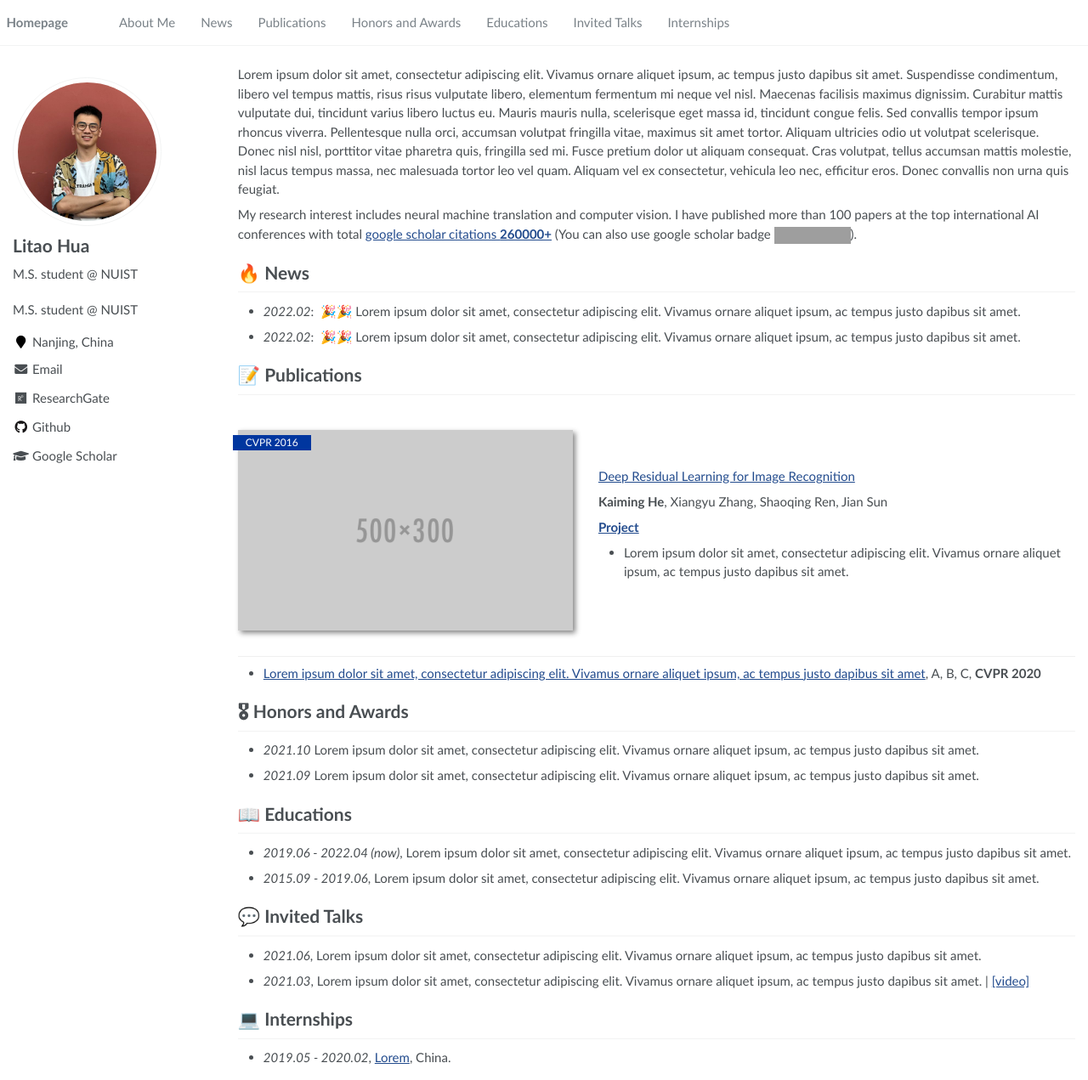
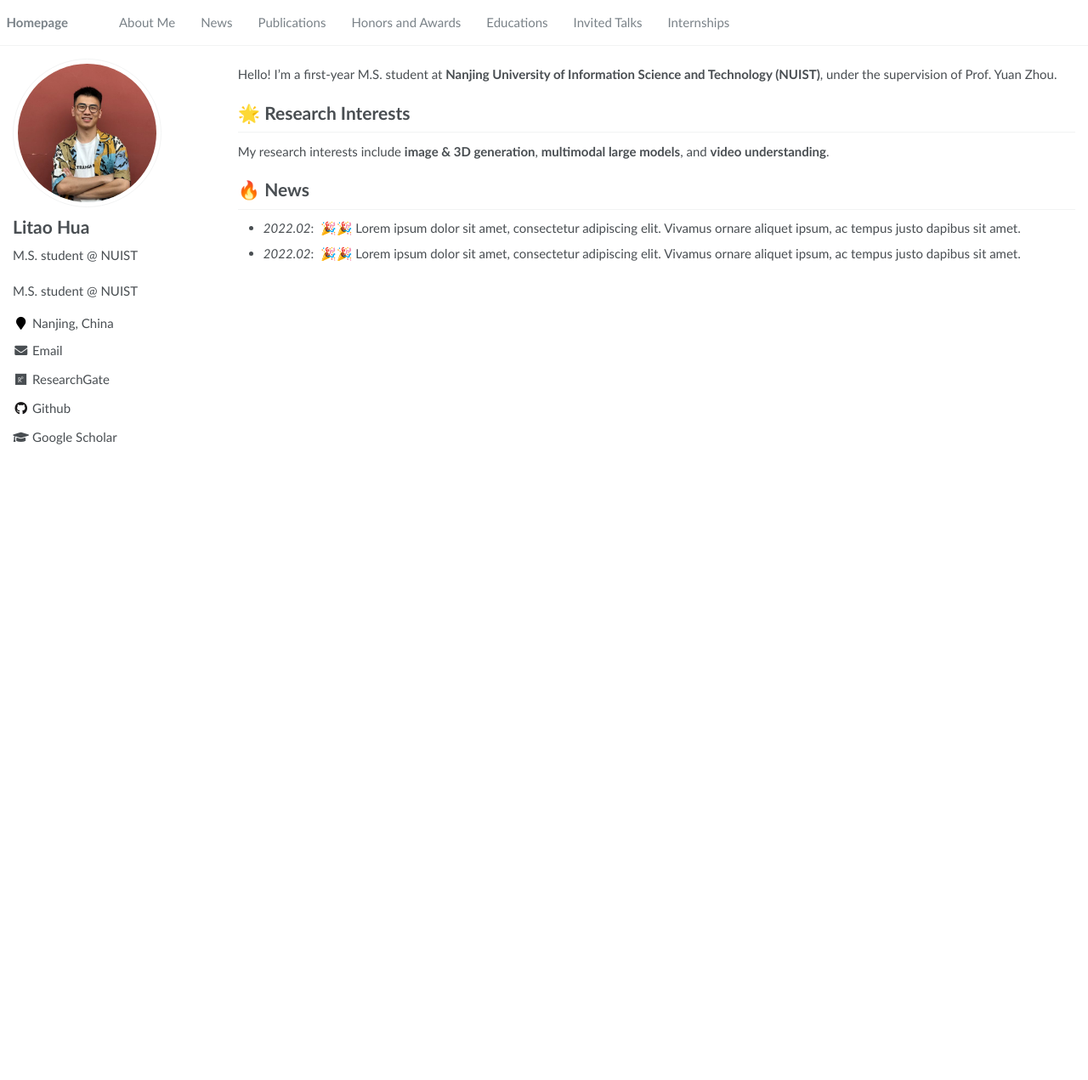
Before and after one commit to robin-hlt/robin-hlt.github.io, a Jekyll site: the page built from _pages/about.md, in a window 1280 px wide and 1271 px high. Shown: the whole window at 85% size. Built offline with Jekyll 4.4.1, drawn with Linux system fonts in a browser that asks for light colours; grey boxes are pictures that could not be loaded.

Commit message:
Update about.md

```diff
--- a/_pages/about.md
+++ b/_pages/about.md
@@ -17,42 +17,13 @@ redirect_from:
 
 <span class='anchor' id='about-me'></span>
 
-Lorem ipsum dolor sit amet, consectetur adipiscing elit. Vivamus ornare aliquet ipsum, ac tempus justo dapibus sit amet. Suspendisse condimentum, libero vel tempus mattis, risus risus vulputate libero, elementum fermentum mi neque vel nisl. Maecenas facilisis maximus dignissim. Curabitur mattis vulputate dui, tincidunt varius libero luctus eu. Mauris mauris nulla, scelerisque eget massa id, tincidunt congue felis. Sed convallis tempor ipsum rhoncus viverra. Pellentesque nulla orci, accumsan volutpat fringilla vitae, maximus sit amet tortor. Aliquam ultricies odio ut volutpat scelerisque. Donec nisl nisl, porttitor vitae pharetra quis, fringilla sed mi. Fusce pretium dolor ut aliquam consequat. Cras volutpat, tellus accumsan mattis molestie, nisl lacus tempus massa, nec malesuada tortor leo vel quam. Aliquam vel ex consectetur, vehicula leo nec, efficitur eros. Donec convallis non urna quis feugiat.
+Hello! I’m a first-year M.S. student at **Nanjing University of Information Science and Technology (NUIST)**, under the supervision of Prof. Yuan Zhou.
 
-My research interest includes neural machine translation and computer vision. I have published more than 100 papers at the top international AI conferences with total <a href='https://scholar.google.com/citations?user=DhtAFkwAAAAJ'>google scholar citations <strong><span id='total_cit'>260000+</span></strong></a> (You can also use google scholar badge <a href='https://scholar.google.com/citations?user=DhtAFkwAAAAJ'><img src="https://img.shields.io/endpoint?url={{ url | url_encode }}&logo=Google%20Scholar&labelColor=f6f6f6&color=9cf&style=flat&label=citations"></a>).
+# 🌟 Research Interests
+My research interests include **image & 3D generation**, **multimodal large models**, and **video understanding**.
+
 
 
 # 🔥 News
 - *2022.02*: &nbsp;🎉🎉 Lorem ipsum dolor sit amet, consectetur adipiscing elit. Vivamus ornare aliquet ipsum, ac tempus justo dapibus sit amet.
 - *2022.02*: &nbsp;🎉🎉 Lorem ipsum dolor sit amet, consectetur adipiscing elit. Vivamus ornare aliquet ipsum, ac tempus justo dapibus sit amet.
-
-# 📝 Publications
-
-<div class='paper-box'><div class='paper-box-image'><div><div class="badge">CVPR 2016</div><img src='images/500x300.png' alt="sym" width="100%"></div></div>
-<div class='paper-box-text' markdown="1">
-
-[Deep Residual Learning for Image Recognition](https://openaccess.thecvf.com/content_cvpr_2016/papers/He_Deep_Residual_Learning_CVPR_2016_paper.pdf)
-
-**Kaiming He**, Xiangyu Zhang, Shaoqing Ren, Jian Sun
-
-[**Project**](https://scholar.google.com/citations?view_op=view_citation&hl=zh-CN&user=DhtAFkwAAAAJ&citation_for_view=DhtAFkwAAAAJ:ALROH1vI_8AC) <strong><span class='show_paper_citations' data='DhtAFkwAAAAJ:ALROH1vI_8AC'></span></strong>
-- Lorem ipsum dolor sit amet, consectetur adipiscing elit. Vivamus ornare aliquet ipsum, ac tempus justo dapibus sit amet.
-</div>
-</div>
-
-- [Lorem ipsum dolor sit amet, consectetur adipiscing elit. Vivamus ornare aliquet ipsum, ac tempus justo dapibus sit amet](https://github.com), A, B, C, **CVPR 2020**
-
-# 🎖 Honors and Awards
-- *2021.10* Lorem ipsum dolor sit amet, consectetur adipiscing elit. Vivamus ornare aliquet ipsum, ac tempus justo dapibus sit amet.
-- *2021.09* Lorem ipsum dolor sit amet, consectetur adipiscing elit. Vivamus ornare aliquet ipsum, ac tempus justo dapibus sit amet.
-
-# 📖 Educations
-- *2019.06 - 2022.04 (now)*, Lorem ipsum dolor sit amet, consectetur adipiscing elit. Vivamus ornare aliquet ipsum, ac tempus justo dapibus sit amet.
-- *2015.09 - 2019.06*, Lorem ipsum dolor sit amet, consectetur adipiscing elit. Vivamus ornare aliquet ipsum, ac tempus justo dapibus sit amet.
-
-# 💬 Invited Talks
-- *2021.06*, Lorem ipsum dolor sit amet, consectetur adipiscing elit. Vivamus ornare aliquet ipsum, ac tempus justo dapibus sit amet.
-- *2021.03*, Lorem ipsum dolor sit amet, consectetur adipiscing elit. Vivamus ornare aliquet ipsum, ac tempus justo dapibus sit amet.  \| [\[video\]](https://github.com/)
-
-# 💻 Internships
-- *2019.05 - 2020.02*, [Lorem](https://github.com/), China.
```
